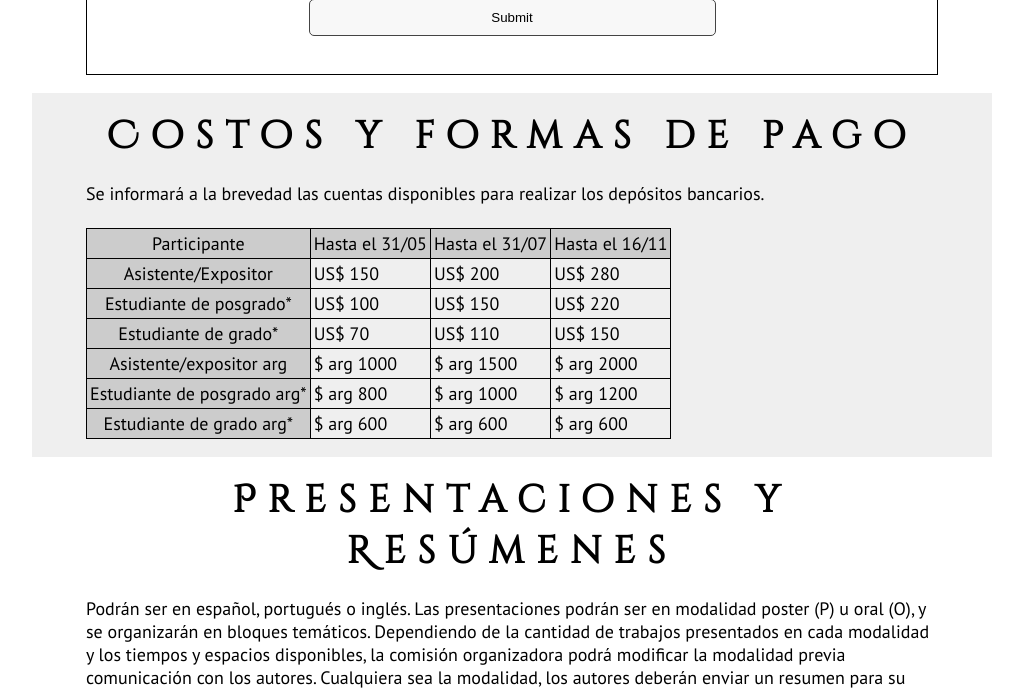
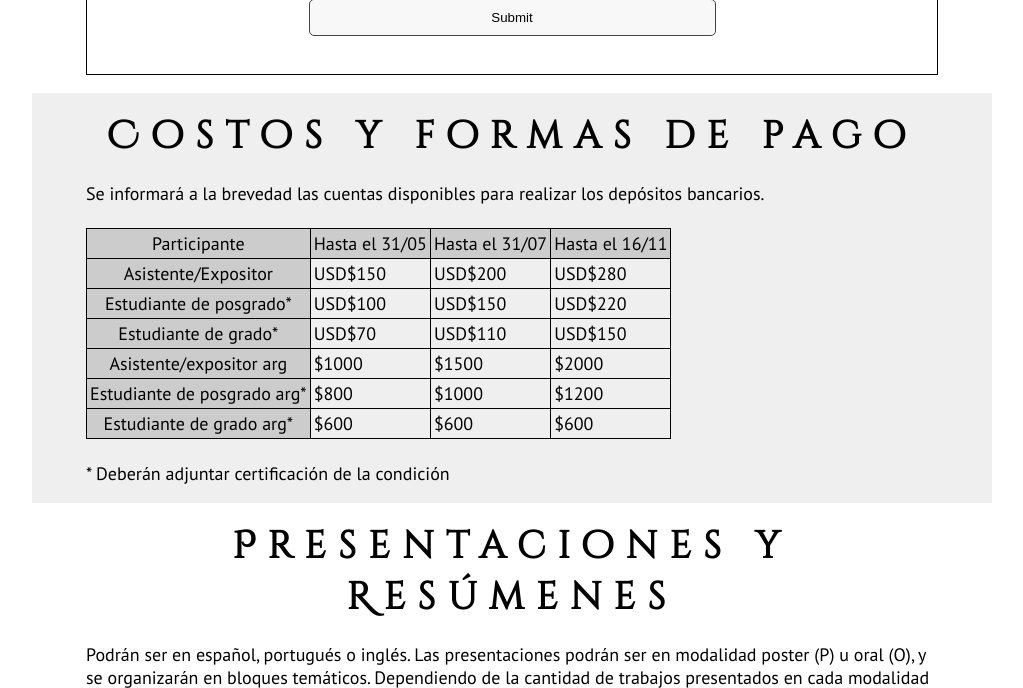
Before and after one commit to Greenderella/ELEN2015, a PHP site: page /inscripciones.php in a window 1280 px wide. Shown: the part 1568-2256 px from the top of the page, without its empty margins (128-1151 px from the left). Run offline with PHP 8.4, Linux system fonts and the light colour scheme; some libraries are stand-ins or nearby versions.

Commit message:
Tablas y USD$

```diff
--- a/inscripciones.php
+++ b/inscripciones.php
@@ -162,42 +162,43 @@
 						</tr>
 						<tr>
 							<td>Asistente/Expositor</td>
-							<td>US$ 150</td>
-							<td>US$ 200</td>
-							<td>US$ 280</td>
+							<td>USD$150</td>
+							<td>USD$200</td>
+							<td>USD$280</td>
 						</tr>
 						<tr>
 							<td>Estudiante de posgrado*</td>
-							<td>US$ 100</td>
-							<td>US$ 150</td>
-							<td>US$ 220</td>
+							<td>USD$100</td>
+							<td>USD$150</td>
+							<td>USD$220</td>
 						</tr>
 						<tr>
 							<td>Estudiante de grado*</td>
-							<td>US$ 70</td>
-							<td>US$ 110</td>
-							<td>US$ 150</td>
+							<td>USD$70</td>
+							<td>USD$110</td>
+							<td>USD$150</td>
 						</tr>
 						<tr>
 							<td>Asistente/expositor arg</td>
-							<td>$ arg 1000</td>
-							<td>$ arg 1500</td>
-							<td>$ arg 2000</td>
+							<td>$1000</td>
+							<td>$1500</td>
+							<td>$2000</td>
 						</tr>
 						<tr>
 							<td>Estudiante de posgrado arg*</td>
-							<td>$ arg 800</td>
-							<td>$ arg 1000</td>
-							<td>$ arg 1200</td>
+							<td>$800</td>
+							<td>$1000</td>
+							<td>$1200</td>
 						</tr>
 						<tr>
 							<td>Estudiante de grado arg*</td>
-							<td>$ arg 600</td>
-							<td>$ arg 600</td>
-							<td>$ arg 600</td>
+							<td>$600</td>
+							<td>$600</td>
+							<td>$600</td>
 						</tr>
 					</table>
-
+					<br />
+						* Deberán adjuntar certificación de la condición
 				</div>
 
 				<div class="printSolo">
--- a/sede.php
+++ b/sede.php
@@ -23,7 +23,7 @@
 					Una vez realizada la transferencia de reserva solicitamos envíe escaneado el comprobante al correo electrónico del V ELEN (<a href="mailto:elen2015argentina@gmail.com">elen2015argentina@gmail.com</a>), por favor indicar en el asunto RESERVA_ APELLIDO. Los cupones originales deberán ser presentados al ingresar a la residencia, de lo contrario se le cobrará el total de la estadía. En el cuerpo del mail indicar los apellidos y nombres a los que corresponde el depósito y con quienes compartiría habitación.
 					<br />
 					<br />
-					Otros alojamientos: en breve se proporcionará una lista de posibilidades en las cercanías de la residencia, pero la organización del V ELEN no se encargará de la reserva de las mismas. Quienes no se alojen en la residencia, podrán acceder a los servicios de comedor para el almuerzo y la cena a un costo aproximado de U$15/$100 por cada comida, las que se contratarán durante el desarrollo del evento.
+					<h3>Otros alojamientos:</h3>En breve se proporcionará una lista de posibilidades en las cercanías de la residencia, pero la organización del V ELEN no se encargará de la reserva de las mismas. Quienes no se alojen en la residencia, podrán acceder a los servicios de comedor para el almuerzo y la cena a un costo aproximado de U$15/$100 por cada comida, las que se contratarán durante el desarrollo del evento.
 				</div>
 				</div>
 			</div>
```
